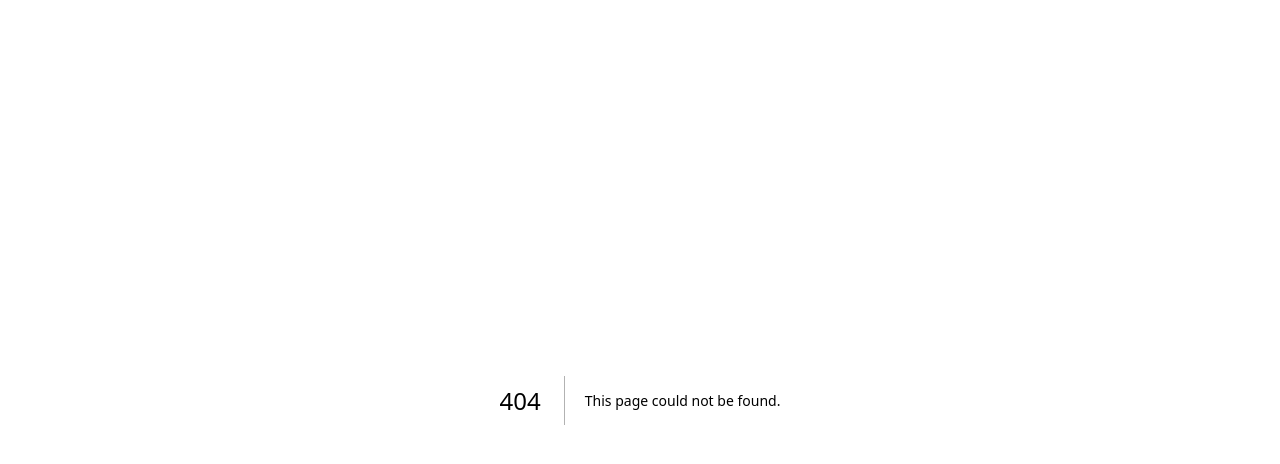
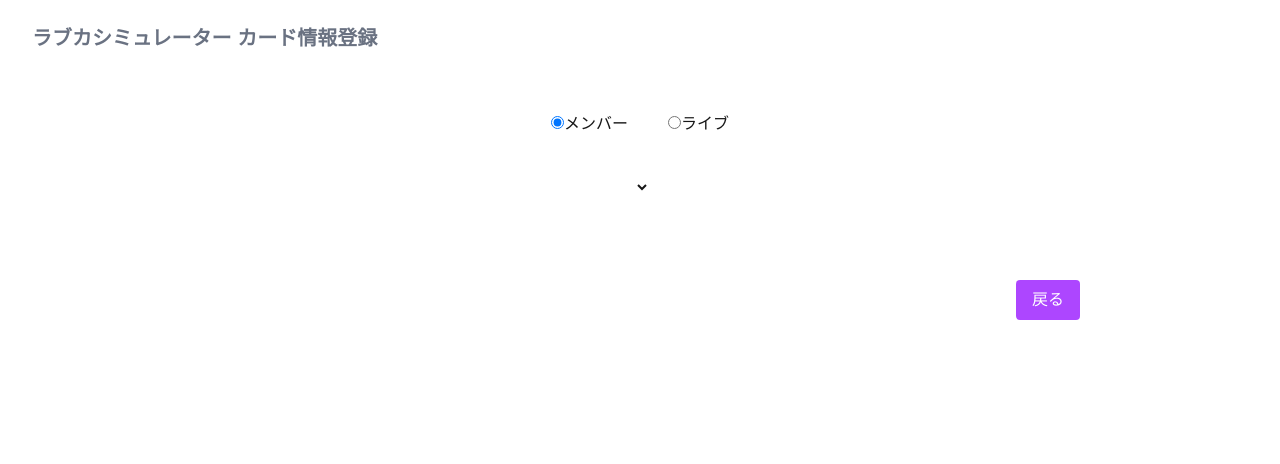
Before and after one commit to mmos27/React-oracle, a Next.js app in the folder frontend/: page /LoveLiveCardSimulator/CardInfo/Insert in a window 1280 px wide. Before the commit this address had no page. Shown: the top 464 px of the page. Built offline with nearby package versions, Linux system fonts and the light colour scheme.

Commit message:
登録画面　ラジオボタン作成

```diff
--- /dev/null
+++ b/frontend/app/LoveLiveCardSimulator/CardInfo/Insert/page.tsx
@@ -0,0 +1,85 @@
+
+"use client";
+
+import SecondaryButton from "@/components/button/SecondaryButton";
+import { work } from "@/types/loveLiveCardSimulator";
+import { useRouter } from "next/navigation";
+import { useEffect, useState } from "react";
+
+export default function Insert() {
+    const router = useRouter();
+
+    const [memberLive, setMemberLive] = useState("member");
+    const [workList, setWorkList] = useState<work[]>([]);
+    const [workName, setWorkName] = useState("");
+
+    // DBから作品名を取得するようにする
+
+    return (
+        <div>
+            <h3 className="absolute top-6 left-8 text-xl font-bold text-gray-500">
+                ラブカシミュレーター カード情報登録
+            </h3>
+
+            <main className="relative flex flex-col items-center pt-28 gap-10">
+                <form className="flex gap-10">
+                    <label>
+                        <input
+                            type="radio"
+                            name="memberLive"
+                            value="member"
+                            checked={memberLive === "member"}
+                            onChange={(e) => setMemberLive(e.target.value)}
+                        />
+                        メンバー
+                    </label>
+
+                    <label>
+                        <input
+                            type="radio"
+                            name="memberLive"
+                            value="live"
+                            checked={memberLive === "live"}
+                            onChange={(e) => setMemberLive(e.target.value)}
+                        />
+                        ライブ
+                    </label>
+                </form>
+
+                <div>
+                    <label>
+                        <select
+                            className=""
+                            id="work"
+                            value={workName}
+                            onChange={(e) => setWorkName(e.target.value)}
+                        >
+                            {workList.map((row) => (
+                                <option
+                                id="work"
+                                    key={row.id}
+                                    value={row.name}
+                                >
+                                    {row.name}
+                                </option>
+                            ))}
+
+                        </select>
+                    </label>
+                </div>
+
+                <div className="absolute right-50 -bottom-30">
+                    <SecondaryButton
+                        id="logout"
+                        onClick={() =>
+                            router.push(
+                                "/LoveLiveCardSimulator/LoveLiveCardSimulatorMenu"
+                            )
+                        }
+                        viewName="戻る"
+                    />
+                </div>
+            </main>
+        </div>
+    );
+}
--- a/frontend/app/LoveLiveCardSimulator/CardInfo/page.tsx
+++ b/frontend/app/LoveLiveCardSimulator/CardInfo/page.tsx
@@ -16,7 +16,7 @@ export default function CardInfo() {
             <main className="relative flex flex-col items-center pt-28 gap-10">
                 <Link
                     className="inline-block w-35 text-center bg-purple-700 hover:bg-purple-600 text-white rounded px-4 py-2 active:bg-purple-800"
-                    href="/LoveLiveCardSimulator/CradInfo/Insert"
+                    href="/LoveLiveCardSimulator/CardInfo/Insert"
                 >
                     登録
                 </Link>
--- /dev/null
+++ b/frontend/types/loveLiveCardSimulator.ts
@@ -0,0 +1,5 @@
+// 作品名
+export type work = {
+    id: number,
+    name: string,
+}
```
